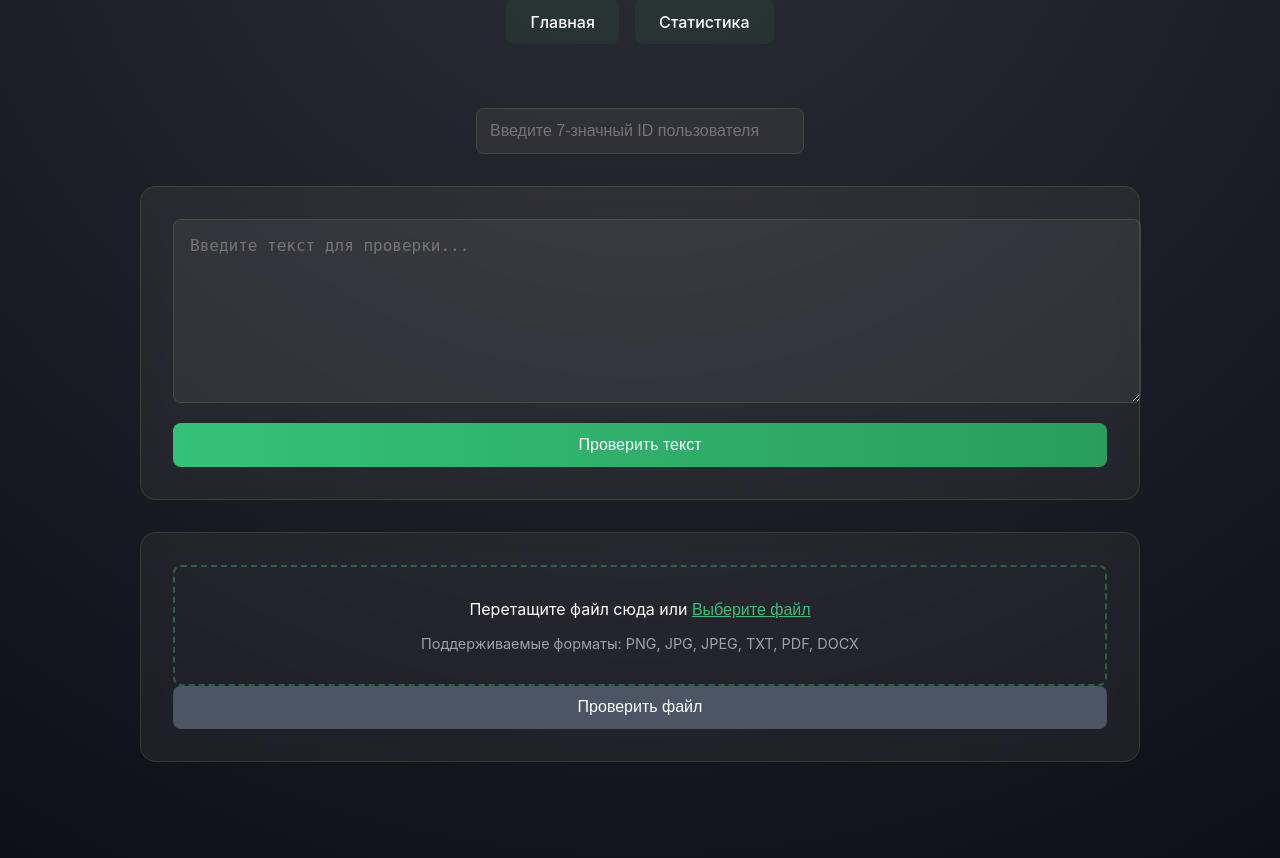
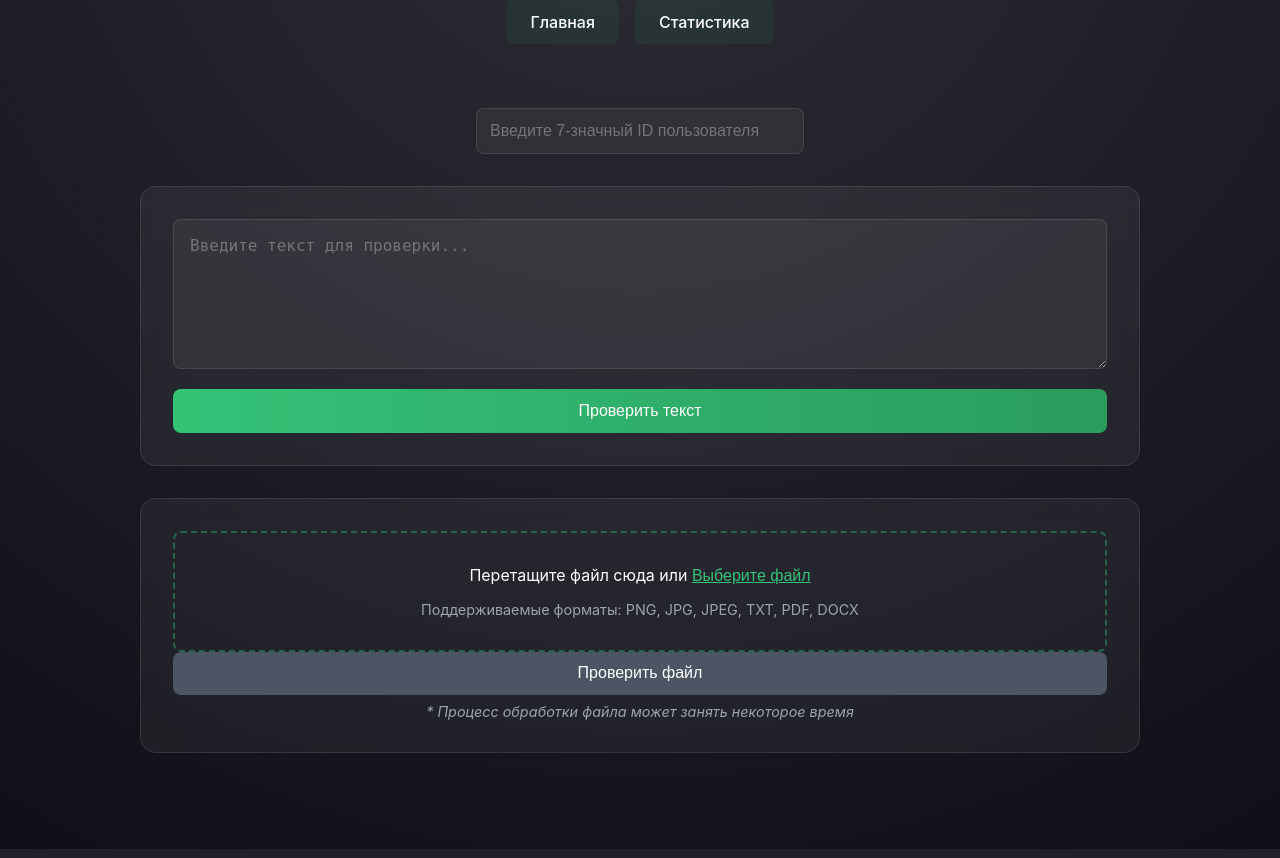
Before and after one commit to FlexonaFFt/Xackaton2025, a FastAPI app: page /demo in a window 1280 px wide. Shown: the part 211-1069 px from the top of the page. Run offline with FastAPI, Linux system fonts and the light colour scheme.

Commit message:
wrkd obrabotchik

```diff
--- a/app/frontend/static/css/demo.css
+++ b/app/frontend/static/css/demo.css
@@ -21,6 +21,8 @@
     padding: 2rem;
     backdrop-filter: blur(10px);
     border: 1px solid rgba(255, 255, 255, 0.1);
+    width: 100%;
+    box-sizing: border-box;
 }
 
 textarea#text-input {
@@ -34,6 +36,7 @@ textarea#text-input {
     font-size: 1rem;
     margin-bottom: 1rem;
     resize: vertical;
+    box-sizing: border-box;
 }
 
 .file-drop-zone {
@@ -54,6 +57,14 @@ textarea#text-input {
     color: #9ca3af;
     font-size: 0.9rem;
     margin-top: 1rem;
+}
+
+.processing-note {
+    color: #9ca3af;
+    font-size: 0.9rem;
+    margin-top: 0.5rem;
+    text-align: center;
+    font-style: italic;
 }
 
 .submit-btn {
@@ -94,11 +105,13 @@ textarea#text-input {
     border-radius: 16px;
     padding: 2rem;
     margin-top: 2rem;
+    text-align: center;
 }
 
 .result-content {
     display: flex;
-    align-items: flex-start;
+    flex-direction: column;
+    align-items: center;
     gap: 1rem;
     margin-top: 1rem;
 }
@@ -107,7 +120,6 @@ textarea#text-input {
     width: 20px;
     height: 20px;
     border-radius: 50%;
-    flex-shrink: 0;
 }
 
 .status-indicator.success {
@@ -121,7 +133,9 @@ textarea#text-input {
 .result-details {
     display: flex;
     flex-direction: column;
+    align-items: center;
     gap: 0.5rem;
+    width: 100%;
 }
 
 .result-status {
@@ -138,8 +152,10 @@ textarea#text-input {
 }
 
 .result-text {
-    color: #9ca3af;
+    color: inherit;
     margin-top: 0.5rem;
+    max-width: 80%;
+    text-align: center;
 }
 
 @media (max-width: 768px) {
--- a/app/frontend/templates/demo.html
+++ b/app/frontend/templates/demo.html
@@ -44,6 +44,7 @@
                         <div class="file-types">Поддерживаемые форматы: PNG, JPG, JPEG, TXT, PDF, DOCX</div>
                     </div>
                     <button id="check-file" class="submit-btn" disabled>Проверить файл</button>
+                    <div class="processing-note">* Процесс обработки файла может занять некоторое время</div>
                 </div>
             </div>
 
```
Also changed, not shown: app/backend/sql_app.db, 1 other file.
